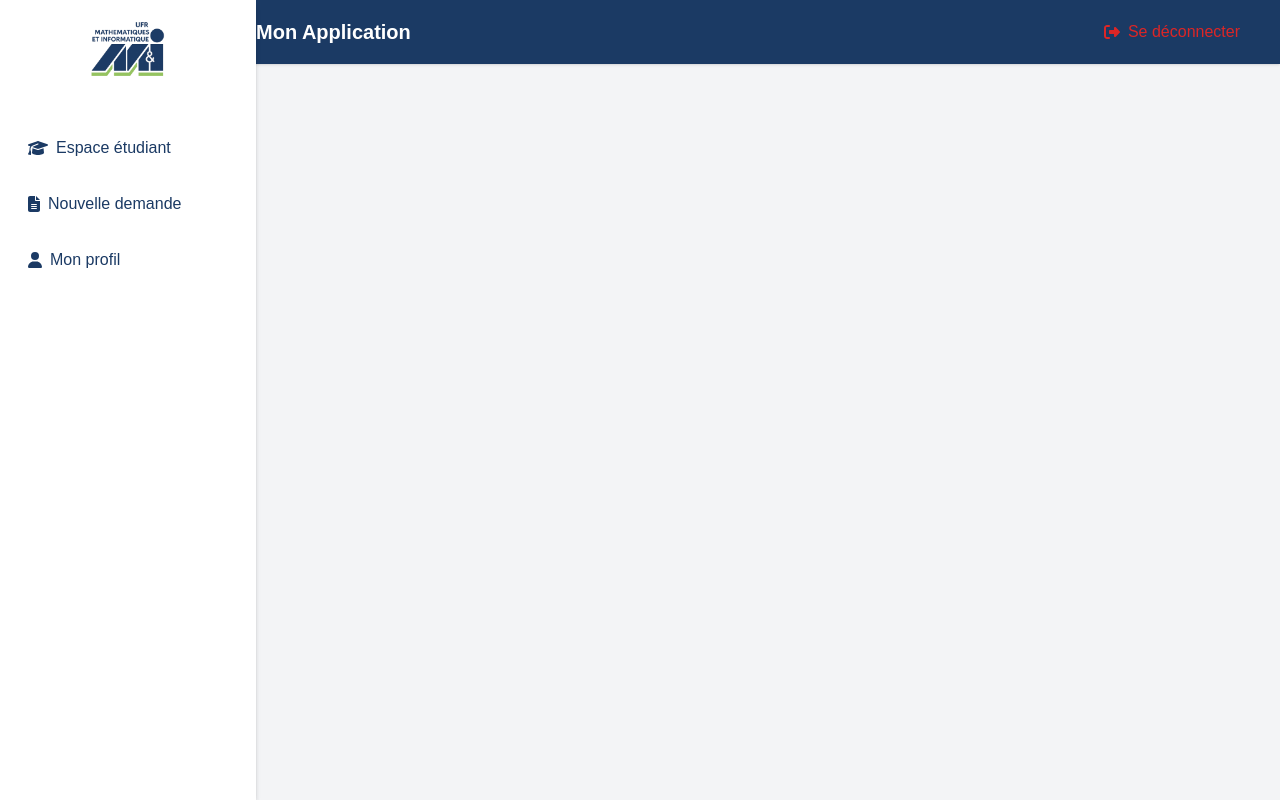
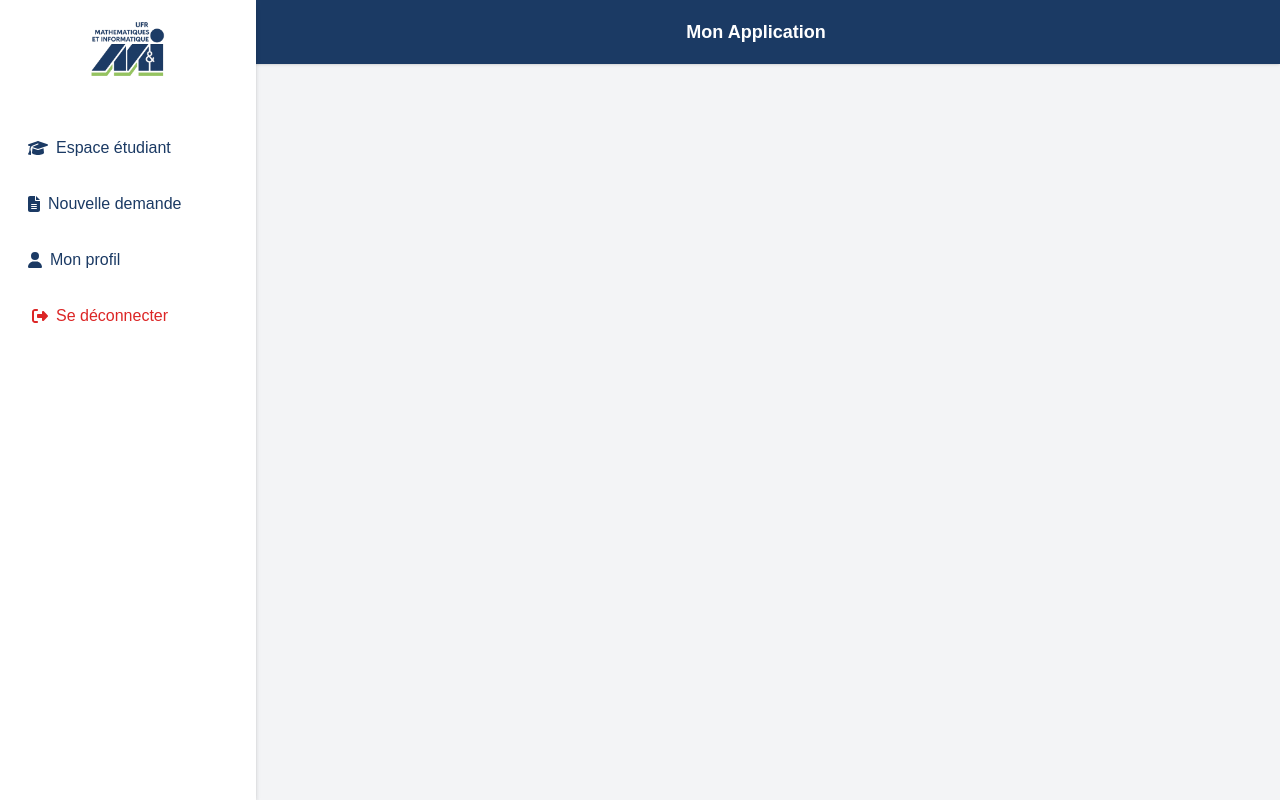
Before and after one commit to PROJECT-FOR-UFHB/MIAGE_PROJECT_V1, a Vue app in the folder gestion-miage/frontend/: page / in a window 1280 px wide. Built offline with nearby package versions, Linux system fonts and the light colour scheme; sample sign-in values are in the browser's storage; a web font is replaced by a local one.

Commit message:
Maj du css de l'étudiant.

```diff
--- a/gestion-miage/frontend/src/components/etudiants/Header.vue
+++ b/gestion-miage/frontend/src/components/etudiants/Header.vue
@@ -1,27 +1,19 @@
-<!-- src/components/etudiants/Header.vue -->
 <template>
-  <header class="bg-brandBlue h-16 flex items-center pl-64 justify-between text-white shadow pr-6">
-    <div class="flex items-center">
-      <font-awesome-icon :icon="icon" class="mr-2 text-brandGreen" />
-      <h1 class="text-xl font-semibold">{{ title }}</h1>
-    </div>
-    <div class="flex items-center">
-      <LogoutButton />
+  <header
+    class="bg-brandBlue h-16 flex items-center justify-center text-white shadow pr-6
+           sm:pl-64 px-4 fixed top-0 left-0 right-0 z-10"
+  >
+    <!-- Contenu centré horizontalement -->
+    <div class="flex items-center space-x-2">
+      <font-awesome-icon :icon="icon" class="text-brandGreen text-lg" />
+      <h1 class="text-lg font-semibold">{{ title }}</h1>
     </div>
   </header>
 </template>
 
 <script setup>
-import LogoutButton from '@/components/auth/LogoutButton.vue'
-
-const props = defineProps({
-  title: {
-    type: String,
-    required: true
-  },
-  icon: {
-    type: Array,
-    required: true
-  }
+defineProps({
+  title: String,
+  icon: Array
 })
 </script>
--- a/gestion-miage/frontend/src/components/etudiants/Sidebar.vue
+++ b/gestion-miage/frontend/src/components/etudiants/Sidebar.vue
@@ -1,33 +1,25 @@
 <template>
   <aside class="absolute top-0 left-0 h-full w-64 bg-white p-4 shadow-md">
     <div class="mb-8 flex justify-center">
-      <img
-        src="/src/assets/logo_de_miage.png"
-        alt="Logo MIAGE"
-        class="h-20"
-      />
+      <img src="/src/assets/logo_de_miage.png" alt="Logo MIAGE" class="h-20" />
     </div>
     <!-- Navigation -->
     <nav>
       <ul class="space-y-4">
         <li>
           <!-- Lien Espace étudiant -->
-          <router-link
-            to="/etudiants/espace-etudiant"
+          <router-link to="/etudiants/espace-etudiant"
             class="block text-brandBlue px-3 py-2 rounded hover:bg-gray-100 transition-colors flex items-center"
-            active-class="bg-gray-100 font-semibold"
-          >
+            active-class="bg-gray-100 font-semibold">
             <font-awesome-icon :icon="['fas', 'graduation-cap']" class="mr-2 text-brandBlue" />
             Espace étudiant
           </router-link>
         </li>
         <li>
           <!-- Lien Nouvelle demande -->
-          <router-link
-            to="/etudiants/nouvelle-demande"
+          <router-link to="/etudiants/nouvelle-demande"
             class="block text-brandBlue px-3 py-2 rounded hover:bg-gray-100 transition-colors flex items-center"
-            active-class="bg-gray-100 font-semibold"
-          >
+            active-class="bg-gray-100 font-semibold">
             <font-awesome-icon :icon="['fas', 'file-alt']" class="mr-2 text-brandBlue" />
             Nouvelle demande
           </router-link>
@@ -46,18 +38,20 @@
         -->
         <li>
           <!-- Lien Profil -->
-          <router-link
-            to="/etudiants/profil"
-            class="sidebar-link text-brandBlue px-3 py-2 rounded hover:bg-gray-100 transition-colors flex items-center"
-          >
+          <router-link to="/etudiants/profil"
+            class="sidebar-link text-brandBlue px-3 py-2 rounded hover:bg-gray-100 transition-colors flex items-center">
             <font-awesome-icon :icon="['fas', 'user']" class="mr-2 text-brandBlue" />
             Mon profil
           </router-link>
+        </li>
+        <!-- Bouton Se déconnecter -->
+        <li>
+          <LogoutButton class="flex items-center text-red-600 px-3 py-2 rounded hover:bg-red-50 transition-colors" />
         </li>
       </ul>
     </nav>
   </aside>
 </template>
-
 <script setup>
+import LogoutButton from '@/components/auth/LogoutButton.vue'
 </script>
--- a/gestion-miage/frontend/src/router/index.js
+++ b/gestion-miage/frontend/src/router/index.js
@@ -1,24 +1,24 @@
 import { createRouter, createWebHistory } from 'vue-router'
 
-// 🧱 Layout principal avec Sidebar/Header dynamiques
+// Layout principal avec Sidebar/Header dynamiques
 import BaseLayout from '@/components/BaseLayout.vue'
 
-// 🎓 Étudiant
+// Étudiant
 import NouvelleDemande from '@/pages/etudiants/NouvelleDemande.vue'
 import EspaceEtudiant from '@/pages/etudiants/EspaceEtudiant.vue'
 //import MonProfil from '@/pages/etudiants/MonProfil.vue'
 
-// 🗂 Secrétaire pédagogique
+// Secrétaire pédagogique
 import DemandesRecues from '@/pages/secretariat/DemandesRecues.vue'
 import Dashboard from '@/pages/secretariat/Dashboard.vue'
 
-// 🔐 Auth
+// Auth
 import LoginPage from '@/pages/auth/LoginPage.vue'
 import RegisterPage from '@/pages/auth/RegisterPage.vue'
 import RequestPasswordResetPage from '@/pages/auth/RequestPasswordResetPage.vue'
 import ResetPasswordPage from '@/pages/auth/ResetPasswordPage.vue'
 
-// 🛡 Service auth
+// Service auth
 import authService from '@/services/authService'
 
 const routes = [
@@ -37,7 +37,7 @@ const routes = [
     component: BaseLayout,
     meta: { requiresAuth: true },
     children: [
-      // 🎓 Étudiant
+      // Étudiant
       {
         path: 'etudiants/espace-etudiant',
         name: 'EspaceEtudiant',
@@ -60,10 +60,10 @@ const routes = [
         path: 'etudiants/profil',
         name: 'ProfilEtudiants',
         component: () => import('@/pages/etudiants/MonProfil.vue'),
-        meta: { headerTitle: 'Mon profil', headerIcon: ['fas', 'user-cog'], requiresRole: 'ETU' }
+        meta: { headerTitle: 'Mon profil', headerIcon: ['fas', 'user'], requiresRole: 'ETU' }
       },
 
-      // 🧾 Secrétaire pédagogique
+      // Secrétaire pédagogique
       {
         path: 'secretariat/tableau-de-bord',
         name: 'SecretaryDashboard',
@@ -125,7 +125,7 @@ const routes = [
         meta: { headerTitle: 'Mon profil', headerIcon: ['fas', 'user'], requiresRole: 'SAF' }
       },
 
-      // 🧑‍💼 Directeur MIAGE
+      // Directeur MIAGE
       {
         path: 'directeur/tableau-de-bord',
         name: 'DirecteurDashboard',
@@ -157,7 +157,7 @@ const routes = [
         meta: { headerTitle: 'Mon profil', headerIcon: ['fas', 'user'], requiresRole: 'DIM' }
       },
 
-      // 📘 Responsable de Niveau
+      // Responsable de Niveau
       {
         path: 'responsable/tableau-de-bord',
         name: 'ResponsableDashboard',
@@ -189,7 +189,7 @@ const routes = [
         meta: { headerTitle: 'Mon profil', headerIcon: ['fas', 'user'], requiresRole: 'RDN' }
       },
 
-      // 👨‍🏫 Enseignant
+      // Enseignant
       {
         path: 'enseignant/dashboard',
         name: 'EnseignantDashboard',
@@ -221,7 +221,7 @@ const routes = [
         meta: { headerTitle: 'Mon profil', headerIcon: ['fas', 'user'], requiresRole: 'ENS' }
       },
 
-      // 🛠️ Admin
+      // Admin
       {
         path: 'admin/dashboard',
         name: 'AdminDashboard',
@@ -267,7 +267,7 @@ const routes = [
     ]
   },
 
-  // 🔁 Redirection automatique
+  // Redirection automatique
   {
     path: '/:pathMatch(.*)*',
     redirect: () => {
@@ -291,7 +291,7 @@ const router = createRouter({
   routes
 })
 
-// ✅ Guard
+// Guard
 router.beforeEach((to, from, next) => {
   const isAuth = authService.isAuthenticated()
   const userRole = authService.getUserRole()
```
